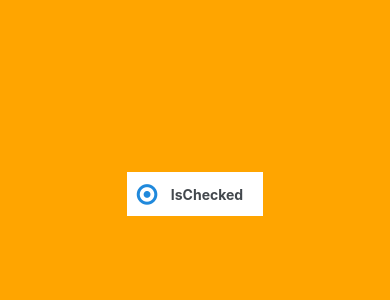
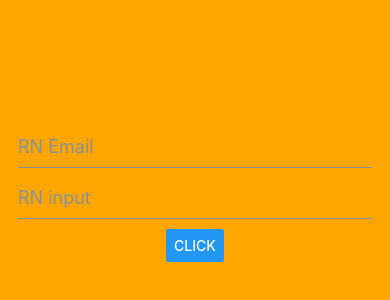
Before and after one commit to CheoR/rn-project2, a React Native app: screen / in a window 390 px wide. Shown: the part 228-528 px from the top of the page. Built offline with nearby package versions, Linux system fonts and the light colour scheme.

Commit message:
feat: Input example

```diff
--- a/App.js
+++ b/App.js
@@ -37,7 +37,7 @@ import {
   Icon as RNIcon,
 } from "@rneui/themed";
 
-import { CheckBox as RNCheckbox } from "@rneui/base";
+import { CheckBox as RNCheckbox, Input } from "@rneui/base";
 
 import Slider from "@react-native-community/slider";
 import Icon from "react-native-vector-icons/FontAwesome";
@@ -248,6 +248,32 @@ export default function App() {
 
   return (
     <View style={styles.container}>
+      <Input
+        placeholder="RN Email"
+        type="email"
+        secureTextEntry
+        onChangeText={(text) => setText(text)}
+        onSubmitEditing={() => {
+          console.log(text);
+        }}
+      />
+      <Input
+        placeholder="RN input"
+        type="password"
+        secureTextEntry
+        onChangeText={(text) => setText(text)}
+        onSubmitEditing={() => {
+          console.log(text);
+        }}
+      />
+      <Button
+        title="Click"
+        type="outline"
+        onPress={() => {
+          console.log("button clicked");
+        }}
+      />
+      {/*
       <RNCheckbox
         title="IsNotChecked"
         checked={isChecked}
@@ -256,7 +282,7 @@ export default function App() {
         checkedIcon="dot-circle-o"
         uncheckedIcon="circle-o"
       />
-      {/*
+
       <Avatar
         rounded
         containerStyle={{ height: 100, width: 200 }}
```
